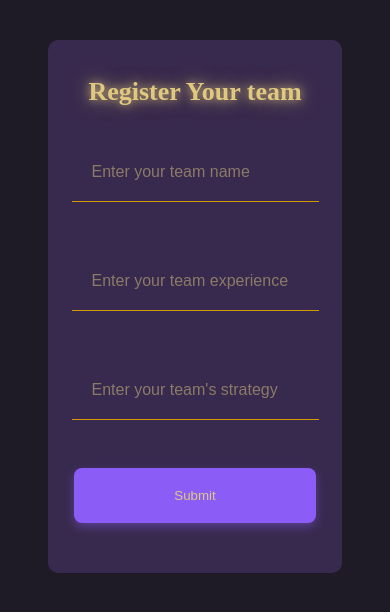
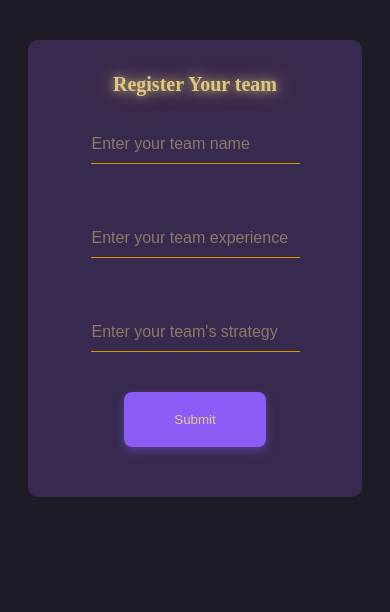
Before and after one commit to Anas2332/Cricket-Team-Builder, a plain HTML site: page index.html in a window 390 px wide. Drawn offline with Linux system fonts and the light colour scheme.

Commit message:
Update css

```diff
--- a/style.css
+++ b/style.css
@@ -64,3 +64,21 @@ h1{
         padding: 20px;
     }
 }
+@media(max-width:446px){
+    .reg{
+        margin: 20px;
+        gap: 10px;
+        margin-top: 40px;
+    }
+    .reg h1{
+        font-size: 20px ;
+    }
+    .input{
+        padding: 1px;
+        padding-bottom: 10px;
+        padding-top: 15px;
+    }
+    .btn{
+        padding: 20px 50px;
+    }
+}
```
